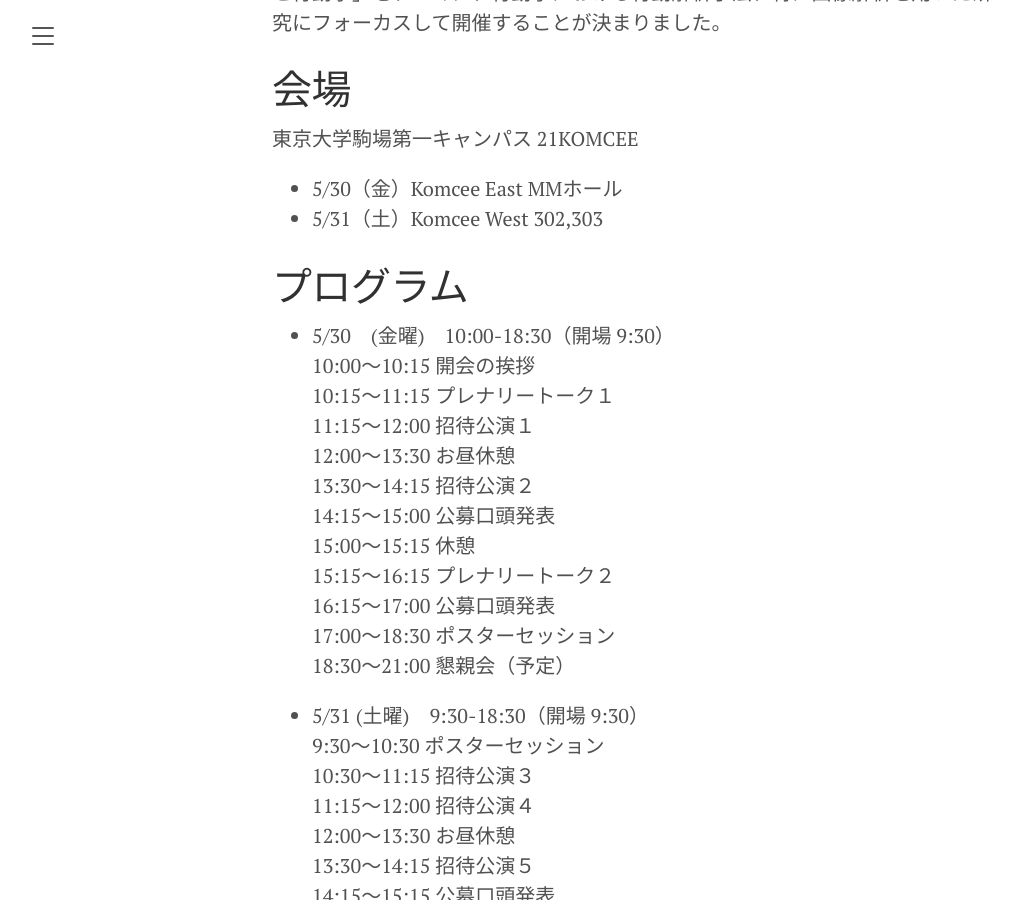
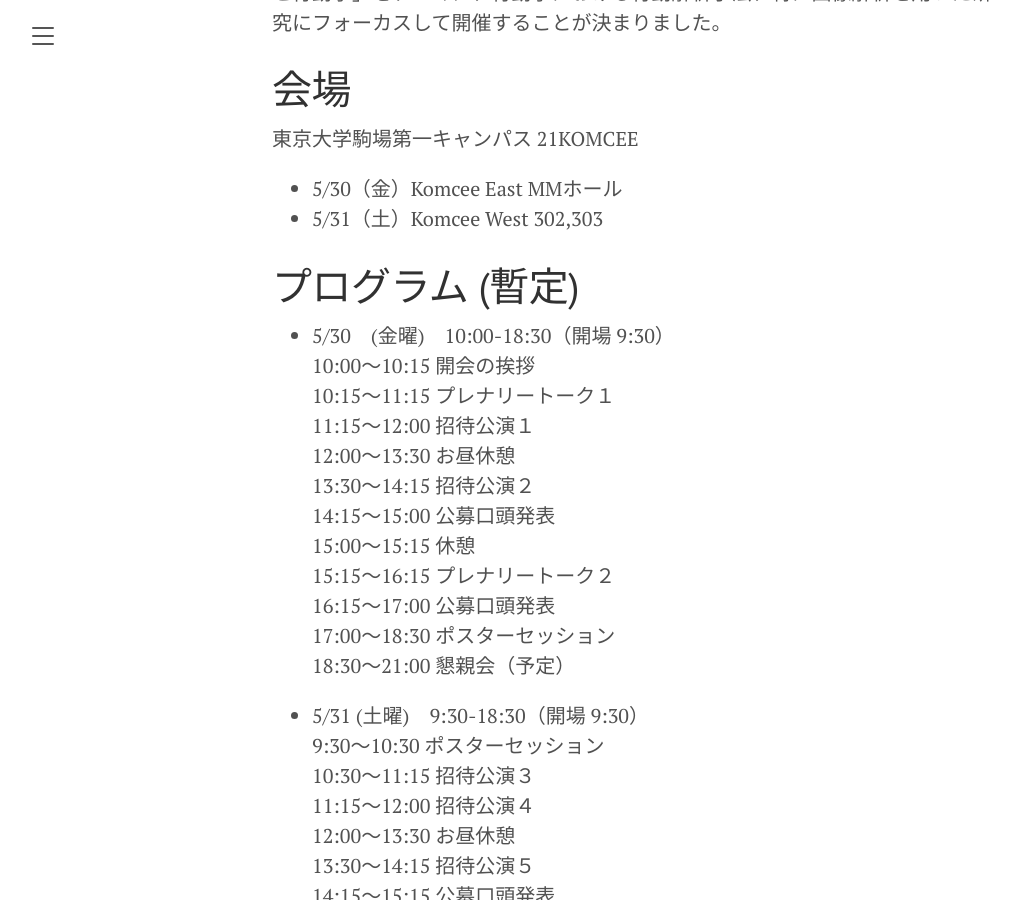
Before and after one commit to SystemsEthology/website, a Jekyll site: the page built from event/conference01.md, in a window 1280 px wide and 900 px high, scrolled down 755 px. Shown: the whole window, without its empty margins (8-1028 px from the left). Built offline with Jekyll 4.4.1, drawn with Linux system fonts in a browser that asks for light colours.

Commit message:
Update conference01.md

```diff
--- a/event/conference01.md
+++ b/event/conference01.md
@@ -17,7 +17,7 @@ title: 第一回システム行動学研究会　〜画像解析と行動学〜
   - 5/30（金）Komcee East MMホール
   - 5/31（土）Komcee West 302,303
 
-# プログラム
+# プログラム (暫定)
 - 5/30　(金曜)　10:00-18:30（開場 9:30）
   10:00〜10:15 開会の挨拶
   10:15〜11:15 プレナリートーク１
```
